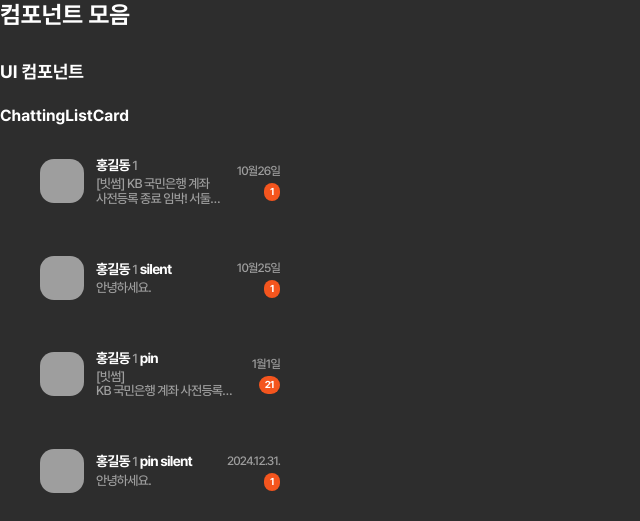
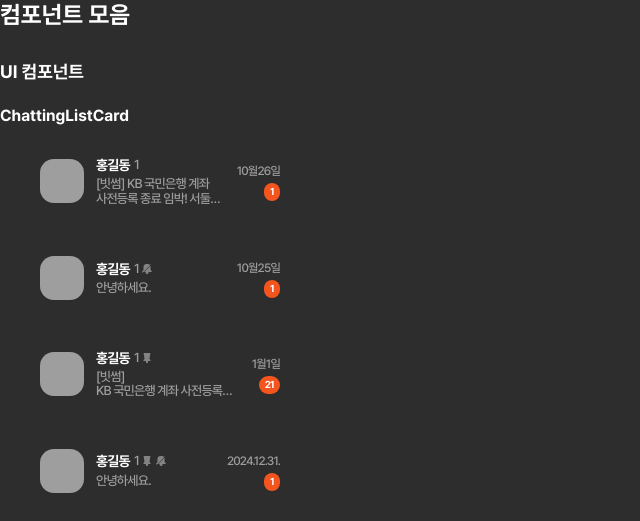
Before and after one commit to yheun03/cloneKakaoTalk, a Vue app in the folder clone-kakaotalk/: page /component in a window 1280 px wide. Shown: the top 521 px of the page, without its empty margins (0-640 px from the left). Built offline with nearby package versions, Linux system fonts and the light colour scheme; grey boxes are pictures that could not be loaded.

Commit message:
아이콘 추가

```diff
--- a/clone-kakaotalk/src/assets/styles/components/_ChattingCard.scss
+++ b/clone-kakaotalk/src/assets/styles/components/_ChattingCard.scss
@@ -35,10 +35,14 @@
     .c {
         &-name {
             font: 700 14px/130% "Pretendard";
+            display: flex;
+            align-items: center;
+            gap: 2px;
         }
         &-headcount {
             font: 500 13px/110% "Pretendard";
             color: #9e9e9e;
+            margin-left: 2px;
         }
         &-time{
             font: 500 12px/normal "Pretendard";
@@ -64,3 +68,17 @@
         }
     }
 }
+
+.icon{
+    display: inline-block;
+    &.ic-pin{
+        width: 12px;
+        height: 12px;
+        background: url('@/assets/icons/12/ic-pin.svg') center / 12px no-repeat;
+    }
+    &.ic-silent{
+        width: 12px;
+        height: 12px;
+        background: url('@/assets/icons/12/ic-silent.svg') center / 12px no-repeat;
+    }
+}
--- a/clone-kakaotalk/src/components/chat/ChattingCard.vue
+++ b/clone-kakaotalk/src/components/chat/ChattingCard.vue
@@ -2,7 +2,7 @@
     <div class="chatting-card">
         <KAvatar :src="src" :alt="alt" size="44" />
         <div class="chatting-card-info">
-            <p class="c-name">{{ chattingName }} <span class="c-headcount">1</span> <i class="icon ic-pin" v-if="isPin">pin</i> <i class="icon ic-silent" v-if="isSilent">silent</i></p>
+            <p class="c-name">{{ chattingName }} <span class="c-headcount">1</span> <i class="icon ic-pin" v-if="isPin"></i> <i class="icon ic-silent" v-if="isSilent"></i></p>
             <p class="c-message" v-text="lastMessage"></p>
         </div>
         <div class="chatting-card-info-time">
```
Also changed, not shown: clone-kakaotalk/src/assets/icons/12/ic-pin.svg (added), clone-kakaotalk/src/assets/icons/12/ic-silent.svg (added).
